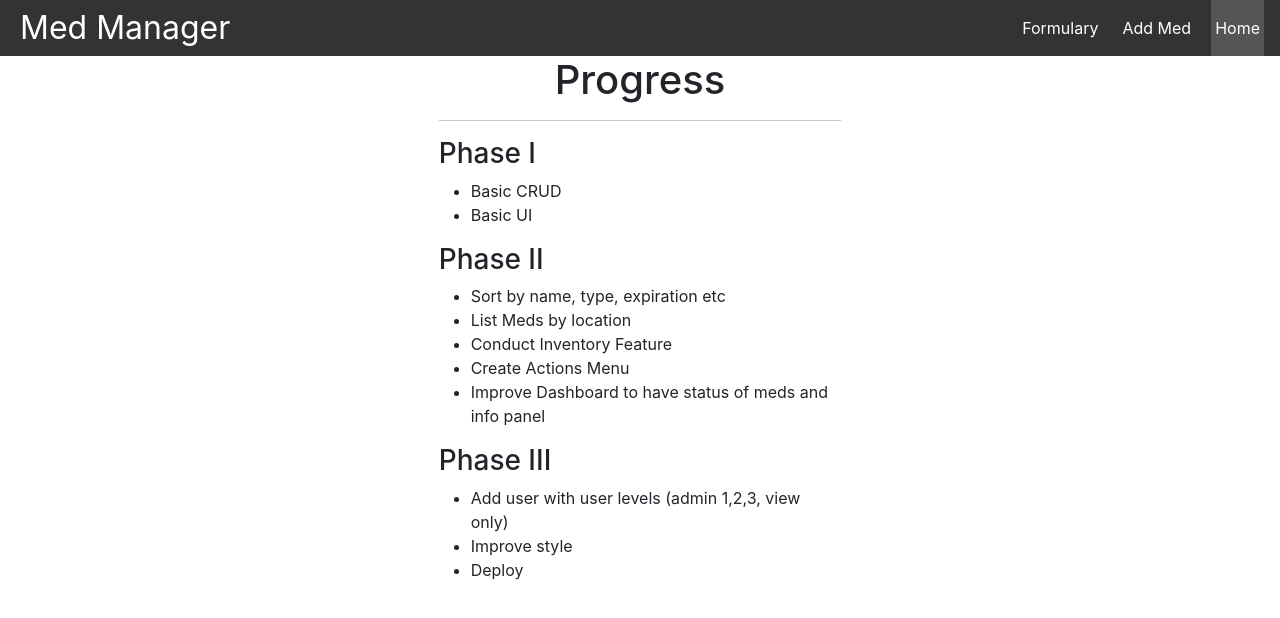
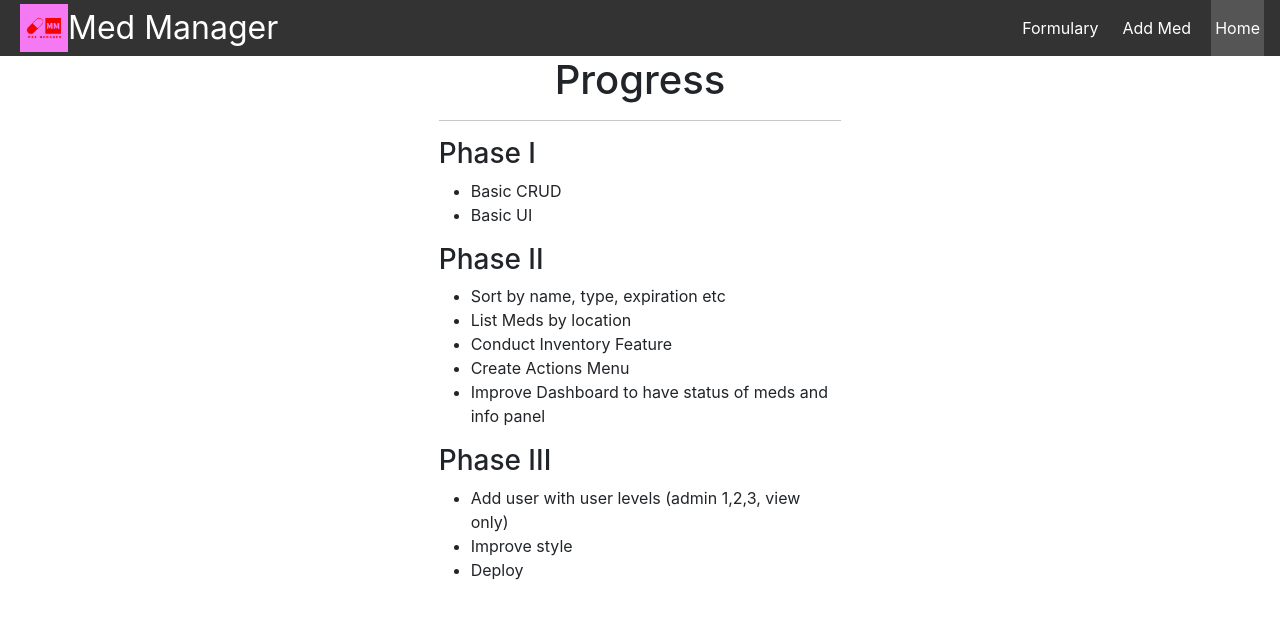
Before and after one commit to TRSCode/formularyManager, a React (Create React App) app in the folder client/: page /dashboard in a window 1280 px wide. Shown: the top 618 px of the page. Built offline with nearby package versions, Linux system fonts and the light colour scheme.

Commit message:
added logo

```diff
--- a/client/public/index.html
+++ b/client/public/index.html
@@ -25,7 +25,7 @@
       work correctly both with client-side routing and a non-root public URL.
       Learn how to configure a non-root public URL by running `npm run build`.
     -->
-    <title>Formulary Manager</title>
+    <title>Med Manager</title>
   </head>
   <body>
     <noscript>You need to enable JavaScript to run this app.</noscript>
--- a/client/src/Navbar.js
+++ b/client/src/Navbar.js
@@ -1,8 +1,9 @@
 // Navbar created using tutorial found on https://www.youtube.com/watch?v=SLfhMt5OUPI
+import logoMM from './logoMM.png'
 export default function Navbar() {
 
     return <nav className="nav">
-        <a href="/dashboard" className="site-title">Med Manager</a>
+        <a href="/dashboard" className="site-title"><img src={logoMM} className="logoSize" alt="Med Manager" />Med Manager</a>
         <ul>
             <CustomLink href="/formulary">Formulary</CustomLink>
             <CustomLink href="/add">Add Med</CustomLink>
--- a/client/src/styles.css
+++ b/client/src/styles.css
@@ -20,6 +20,10 @@ body {
 
 .site-title {
     font-size: 2rem;
+}
+
+.logoSize {
+    width: 3rem;
 }
 
 .nav ul {
```
Also changed, not shown: client/src/logoMM.png (added), 1 other file (tests, documents, lock files or other folders).
